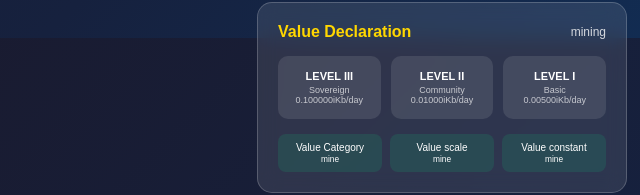
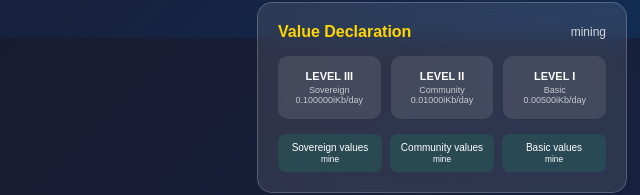
Before and after one commit to Magero1985/Kabiru-Mining-Portal-, a plain HTML site: page index.html in a window 1280 px wide. Shown: the part 762-957 px from the top of the page, 198-838 px from the left. Drawn offline with Linux system fonts and the light colour scheme; a script that the page names is missing.

Commit message:
Update index.html

```diff
--- a/index.html
+++ b/index.html
@@ -985,7 +985,7 @@
                 <div class="balance-section">
                     <div class="balance-title">Your KABIRU BALANCE</div>
                     <div class="balance-amount" id="balance">0.0000 iKb</div>
-                    <div class="mining-rate">mining rate <span id="miningRate">0.001</span>iKb/day</div>
+                    <div class="mining-rate">mining rate <span id="miningRate">0.005</span>iKb/day</div>
                     <div style="font-size: 12px; margin-top: 5px; color: #00ff87;" id="miningTimer">Ready to mine!</div>
                 </div>
 
@@ -1045,9 +1045,9 @@
                     </div>
 
                     <div class="value-categories">
-                        <div class="value-item" onclick="mineTokens('Sovereign', 0.100000)">Value Category<br><small>mine</small></div>
-                        <div class="value-item" onclick="mineTokens('Community', 0.01000)">Value scale<br><small>mine</small></div>
-                        <div class="value-item" onclick="mineTokens('Basic', 0.00500)">Value constant<br><small>mine</small></div>
+                        <div class="value-item" onclick="mineTokens('Sovereign', 0.100000)">Sovereign values<br><small>mine</small></div>
+                        <div class="value-item" onclick="mineTokens('Community', 0.01000)">Community values<br><small>mine</small></div>
+                        <div class="value-item" onclick="mineTokens('Basic', 0.00500)">Basic values<br><small>mine</small></div>
                     </div>
                 </div>
 
```
